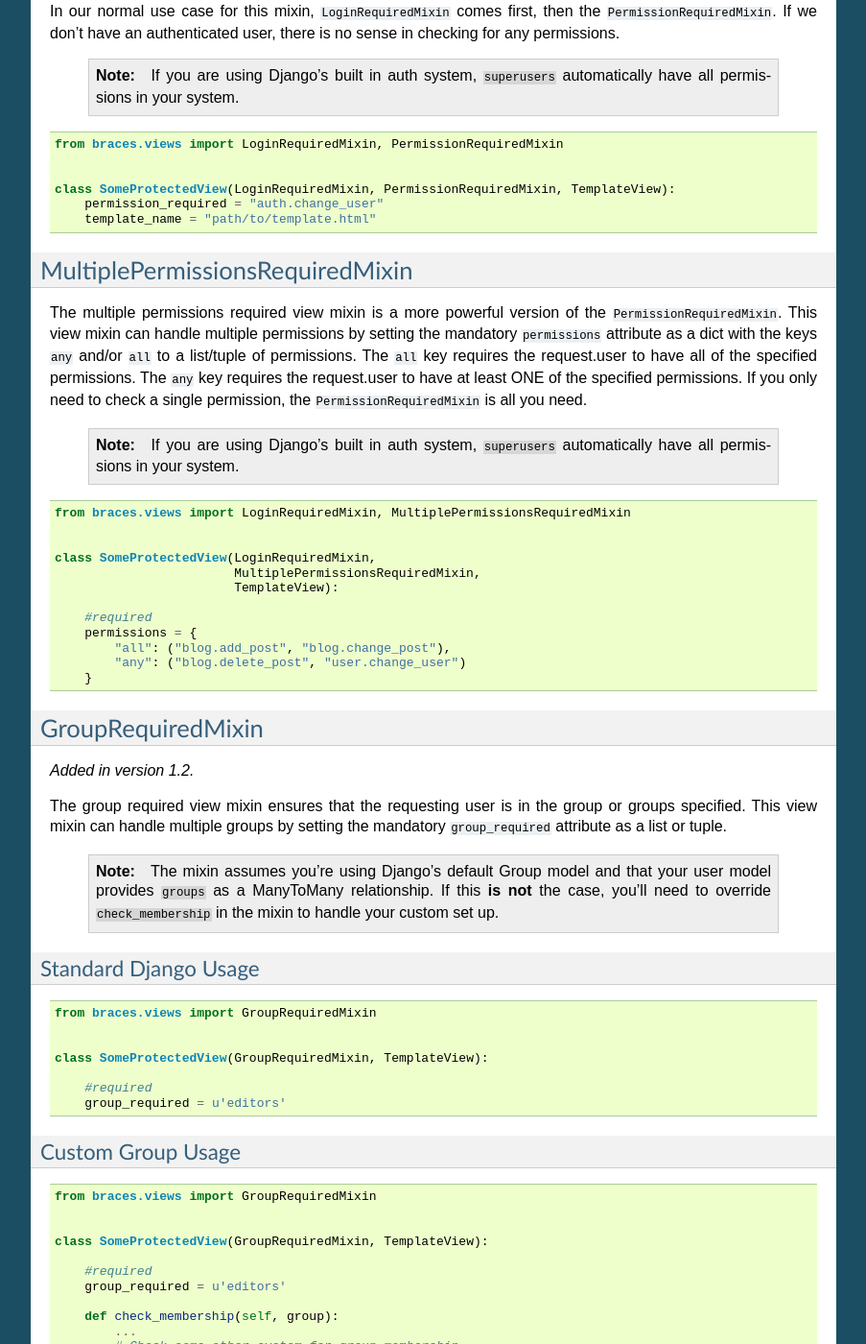
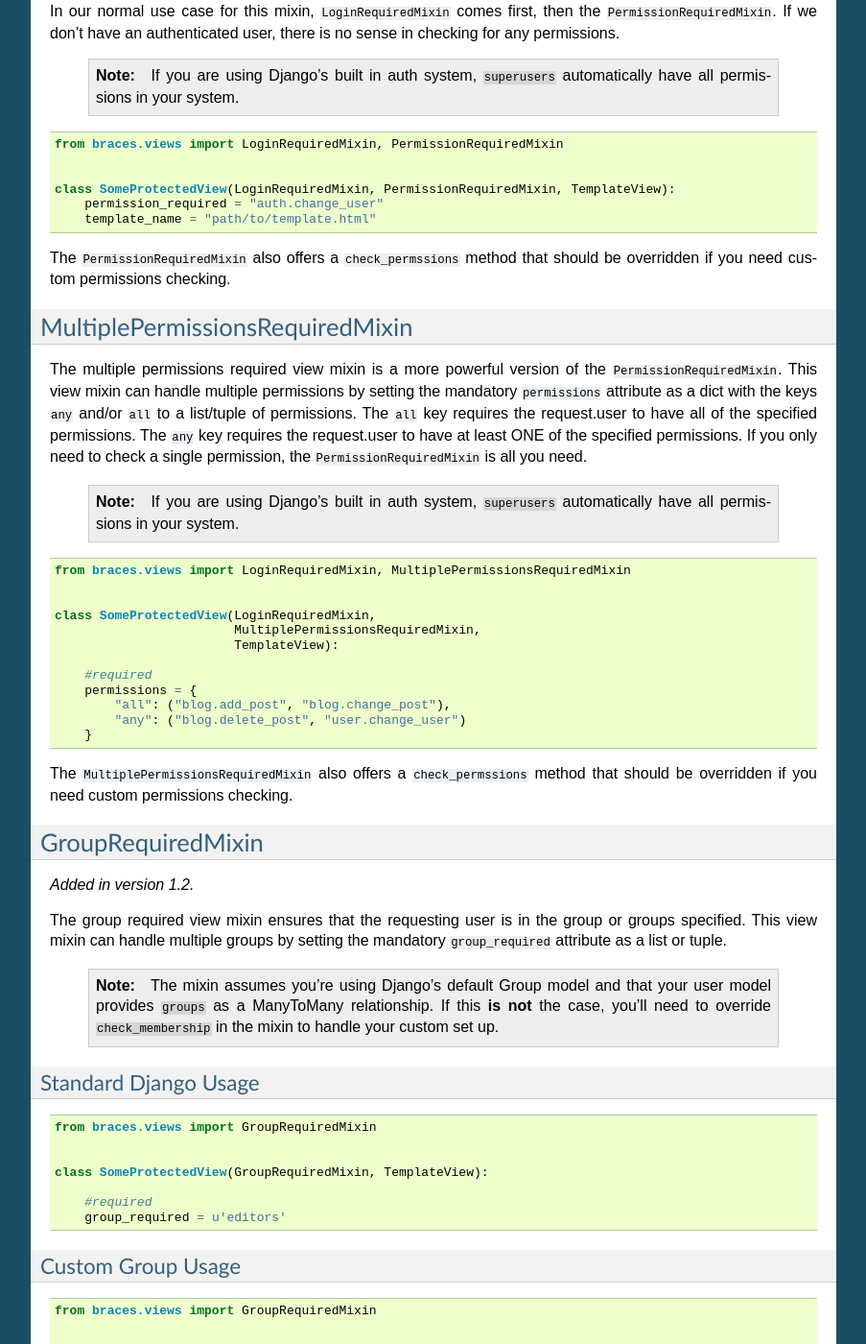
Before and after one commit to brack3t/django-braces, a Sphinx documentation site: the page built from docs/access.rst, in a window 1280 px wide and 1400 px high, scrolled down 1556 px. Shown: the whole window at 96% size, without its empty margins (198-1101 px from the left). Built offline with Sphinx 7.4.7, drawn with Linux system fonts in a browser that asks for light colours.

Commit message:
docs update

```diff
--- a/docs/access.rst
+++ b/docs/access.rst
@@ -73,6 +73,8 @@ In our normal use case for this mixin, ``LoginRequiredMixin`` comes first, then
         permission_required = "auth.change_user"
         template_name = "path/to/template.html"
 
+The ``PermissionRequiredMixin`` also offers a ``check_permssions`` method that should be overridden if you need custom permissions checking.
+
 
 .. _MultiplePermissionsRequiredMixin:
 
@@ -98,6 +100,8 @@ The multiple permissions required view mixin is a more powerful version of the `
             "all": ("blog.add_post", "blog.change_post"),
             "any": ("blog.delete_post", "user.change_user")
         }
+
+The ``MultiplePermissionsRequiredMixin`` also offers a ``check_permssions`` method that should be overridden if you need custom permissions checking.
 
 
 .. _GroupRequiredMixin:
```
